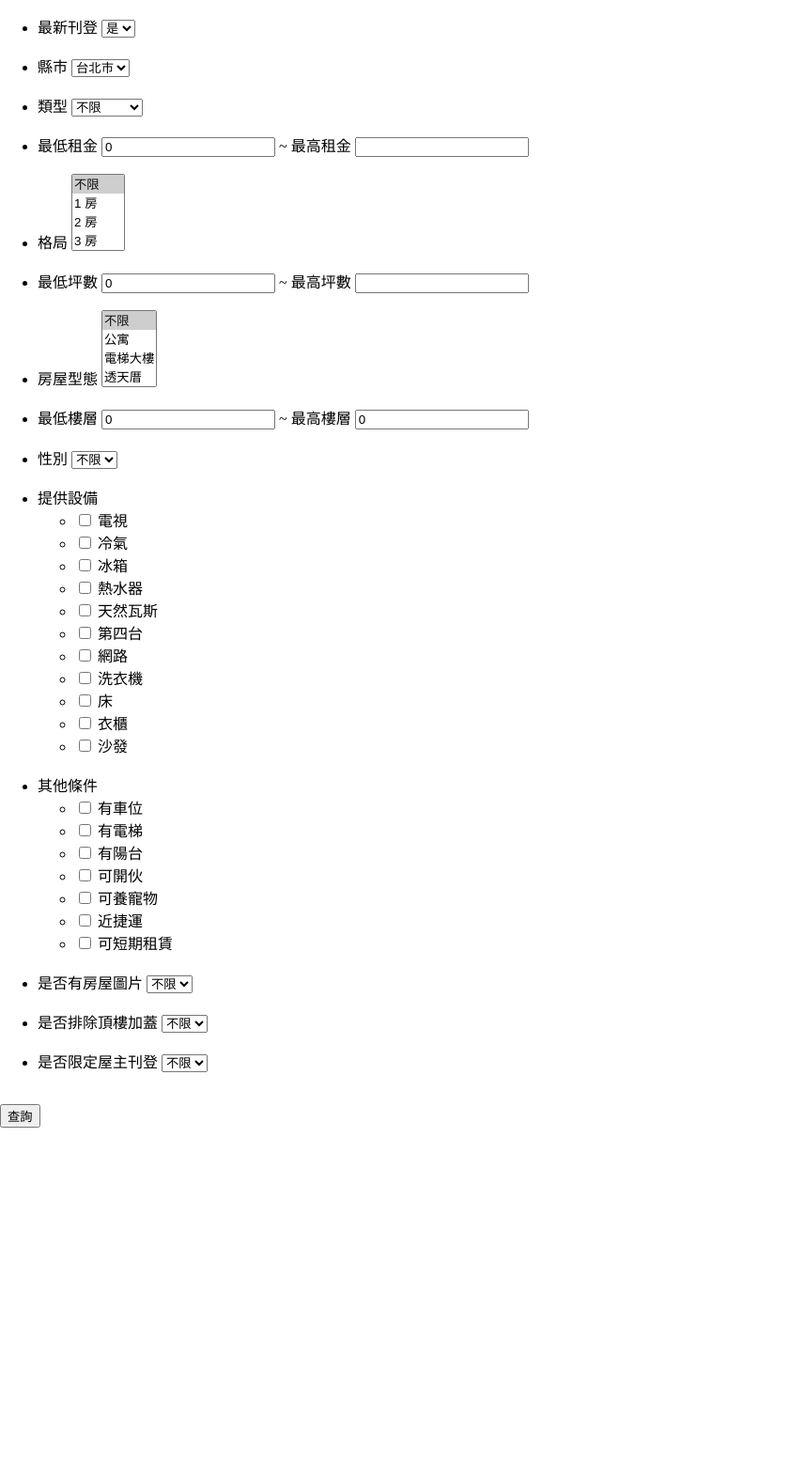
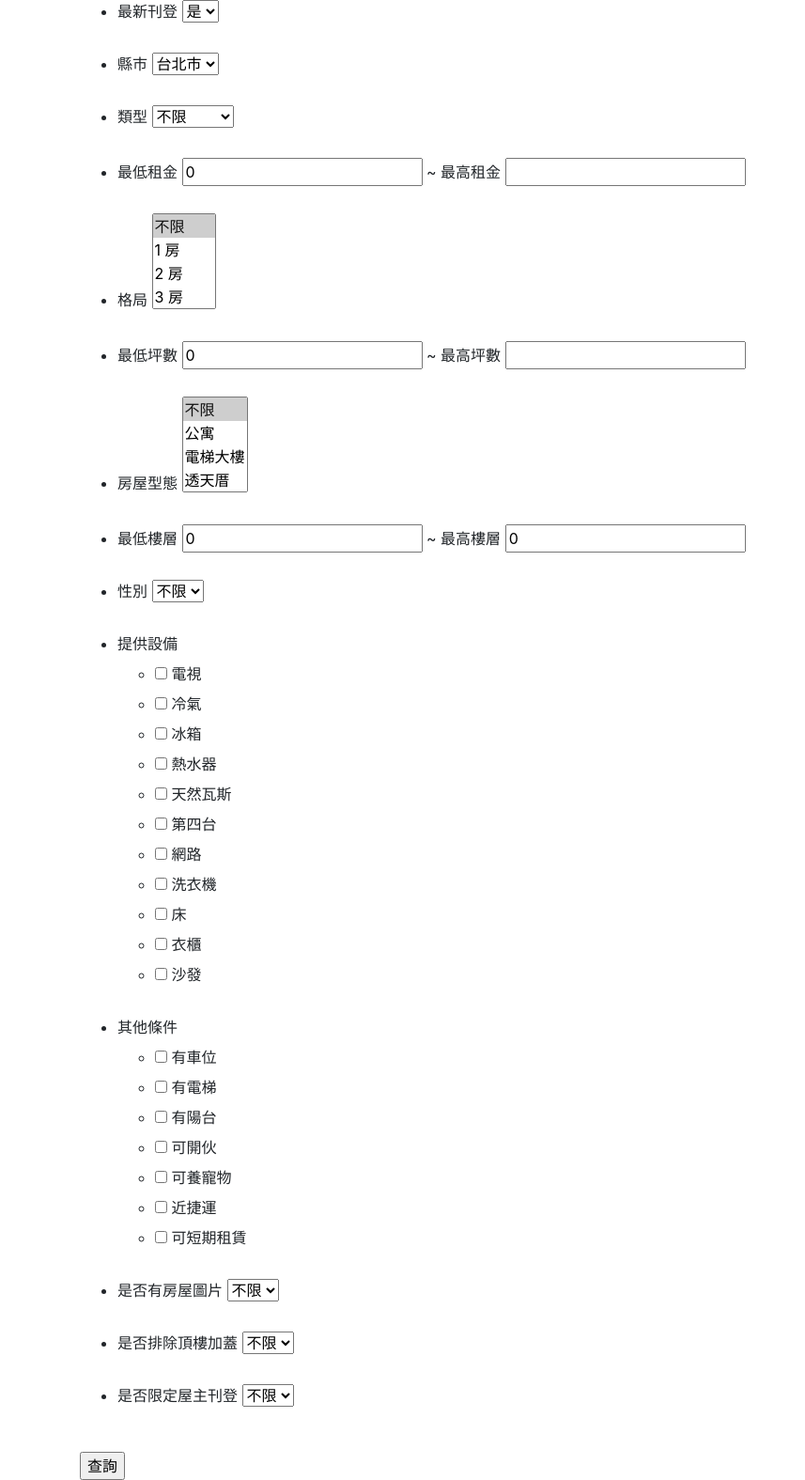
Before and after one commit to fkztw/sgl, a Flask app: page / in a window 1280 px wide. Shown: the whole page at 94% size, without its empty margins (0-857 px from the left). Before the commit the page ends 1200 px from the top, so only its background shows below. Run offline with Flask 2, Linux system fonts and the light colour scheme; some libraries are stand-ins or nearby versions.

Commit message:
Use Bootstrap for templates

```diff
--- a/sgl/templates/base.html
+++ b/sgl/templates/base.html
@@ -1,10 +1,13 @@
 <!DOCTYPE html>
-    <html>
+<html>
     <head>
         {% block head %}
-        <title>{% block title %}{% endblock %}</title>
-        <meta name="viewport" content="initial-scale=1.0">
+		<!-- Bootstrap CSS -->
+		<link rel="stylesheet" href="https://stackpath.bootstrapcdn.com/bootstrap/4.5.2/css/bootstrap.min.css" integrity="sha384-JcKb8q3iqJ61gNV9KGb8thSsNjpSL0n8PARn9HuZOnIxN0hoP+VmmDGMN5t9UJ0Z" crossorigin="anonymous">
+
+        <meta name="viewport" content="width=device-width, initial-scale=1, shrink-to-fit=no">
         <meta charset="utf-8">
+
         <meta http-equiv="X-UA-Compatible" content="IE=edge">
         <style>
           html, body {
@@ -15,8 +18,10 @@
           }
         </style>
 
+        <title>{% block title %}{% endblock %}</title>
         {% endblock %}
     </head>
+
     <body>
         {% block body %}
         {% endblock %}
--- a/sgl/templates/index.html
+++ b/sgl/templates/index.html
@@ -3,6 +3,7 @@
 {% block title %}{{ title }}{% endblock %}
 
 {% block body %}
+<div class="container-sm">
 	<form method="POST" action="/map">
 		{{ form.csrf_token }}
         <ul>
@@ -23,4 +24,5 @@
         </ul>
         {{ form.submit }}
 	</form>
+</div>
 {% endblock %}
```
